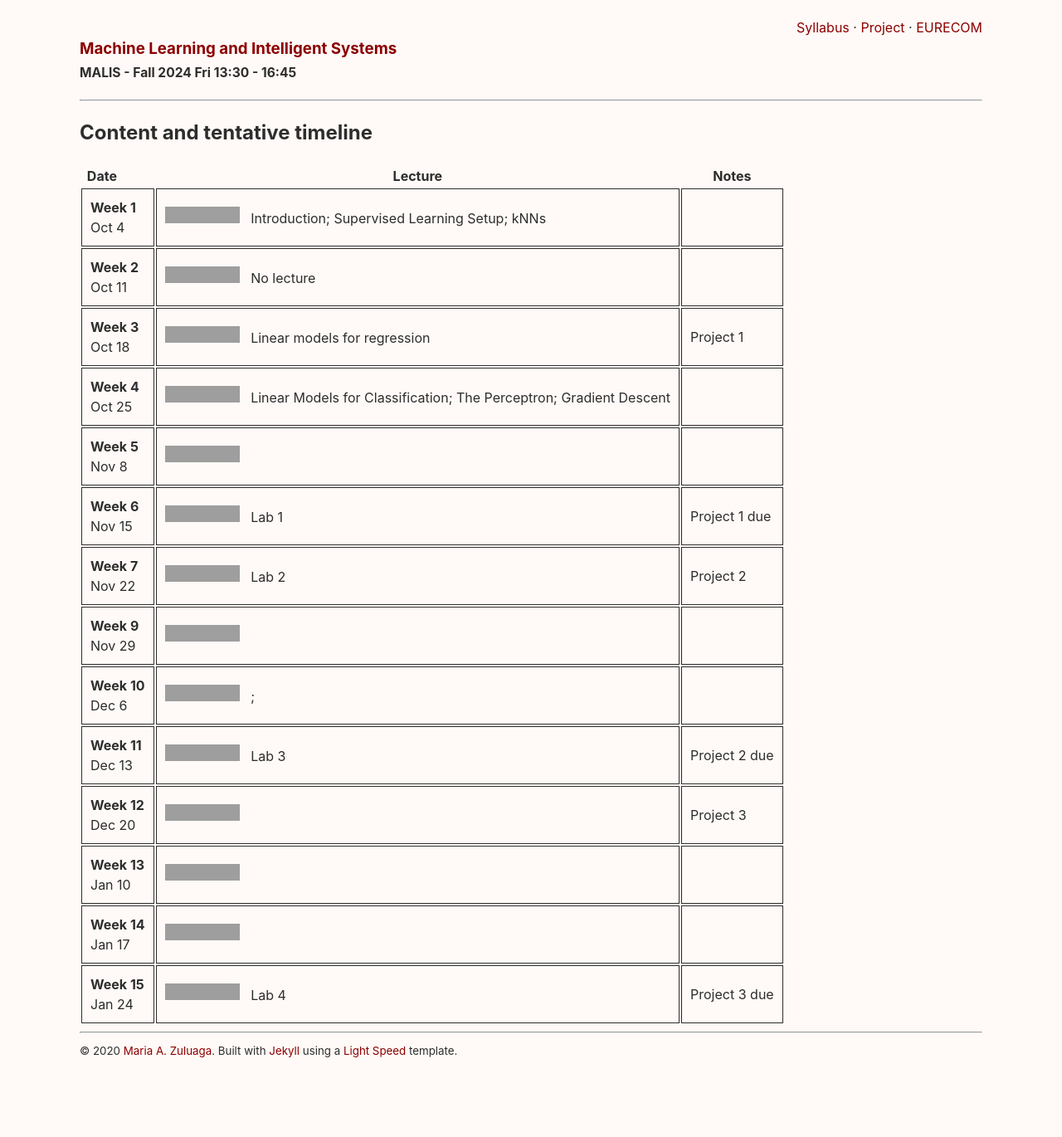
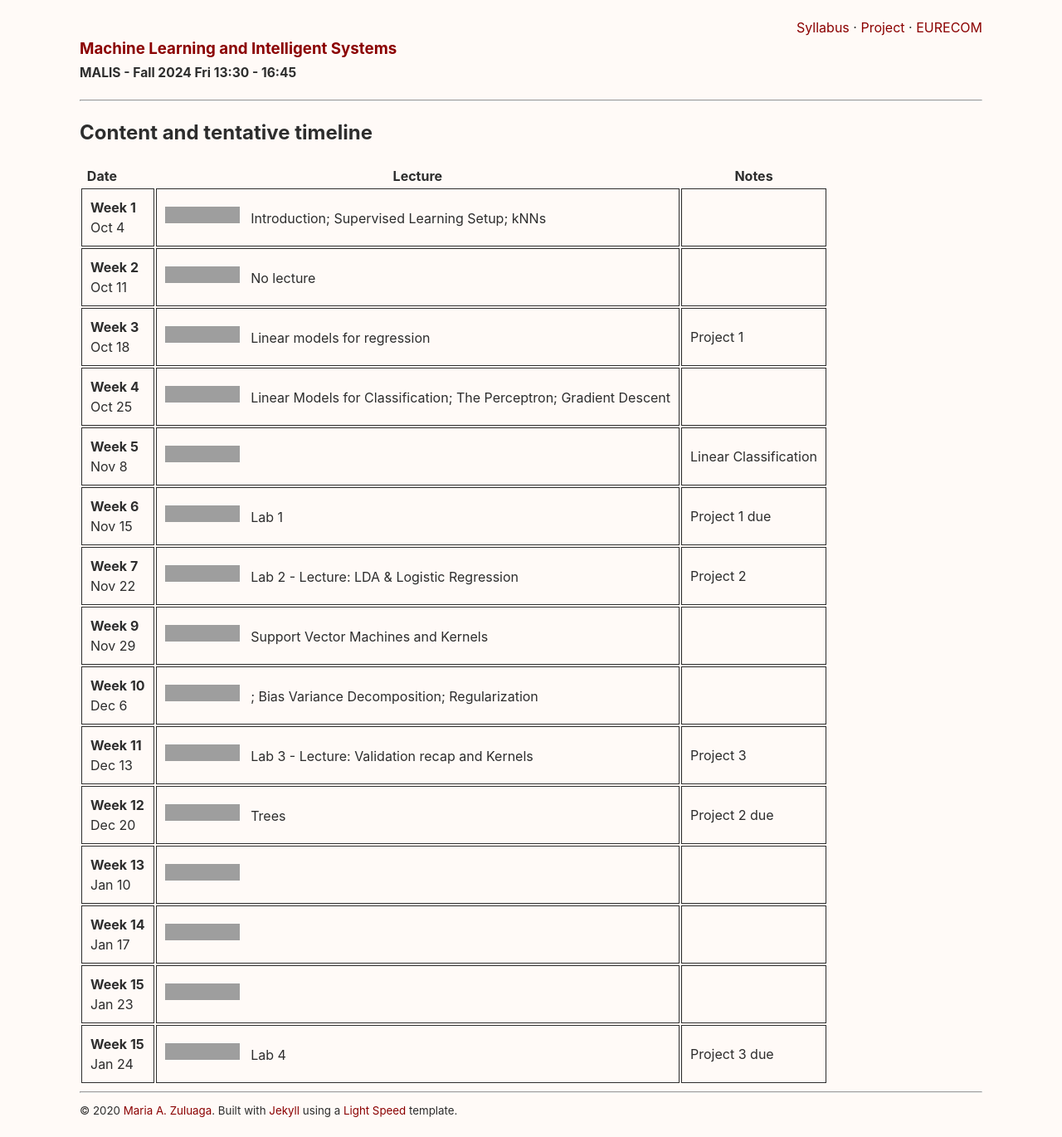
Before and after one commit to malis-course/malis-course.github.io, a Jekyll site: the page built from _pages/syllabus.md, in a window 1280 px wide. Shown: the whole page at 83% size. Built offline with Jekyll 4.4.1, drawn with Linux system fonts in a browser that asks for light colours; before the commit the page ends 1298 px from its top, so only the background shows below that; grey boxes are pictures that could not be loaded.

Commit message:
Calendar updated

```diff
--- a/_pages/syllabus.md
+++ b/_pages/syllabus.md
@@ -11,13 +11,14 @@ permalink: /syllabus
 | **Week 2** <br> Oct 11      | [![Generic badge](https://img.shields.io/badge/-Lecture-blue.svg)](https://shields.io/) &nbsp; No lecture     |    |
 | **Week 3** <br> Oct 18      | [![Generic badge](https://img.shields.io/badge/-Lecture-blue.svg)](https://shields.io/) &nbsp; Linear models for regression       |  Project 1  |
 | **Week 4** <br> Oct 25      |  [![Generic badge](https://img.shields.io/badge/-Lecture-blue.svg)](https://shields.io/) &nbsp; Linear Models for Classification; The Perceptron; Gradient Descent     |    |
-| **Week 5** <br> Nov 8      | [![Generic badge](https://img.shields.io/badge/-Lecture-blue.svg)](https://shields.io/) &nbsp;      |    |
+| **Week 5** <br> Nov 8      | [![Generic badge](https://img.shields.io/badge/-Lecture-blue.svg)](https://shields.io/) &nbsp;      |  Linear Classification  |
 | **Week 6** <br> Nov 15      |  [![Generic badge](https://img.shields.io/badge/-Lab Session-orange.svg)](https://shields.io/) &nbsp; Lab 1  |  Project 1 due    |
-| **Week 7** <br> Nov 22      |  [![Generic badge](https://img.shields.io/badge/-Lab Session-orange.svg)](https://shields.io/) &nbsp; Lab 2     | Project 2  |
-| **Week 9** <br> Nov 29      | [![Generic badge](https://img.shields.io/badge/-Lecture-blue.svg)](https://shields.io/) &nbsp;     |    |
-| **Week 10** <br> Dec 6      | [![Generic badge](https://img.shields.io/badge/-Lecture-blue.svg)](https://shields.io/) &nbsp; ;      |    |
-| **Week 11** <br> Dec 13      | [![Generic badge](https://img.shields.io/badge/-Lab Session-orange.svg)](https://shields.io/) &nbsp; Lab 3   |  Project 2 due  |
-| **Week 12** <br> Dec 20     | [![Generic badge](https://img.shields.io/badge/-Lecture-blue.svg)](https://shields.io/) &nbsp;      |  Project 3 |
+| **Week 7** <br> Nov 22      |  [![Generic badge](https://img.shields.io/badge/-Lab Session-orange.svg)](https://shields.io/) &nbsp; Lab 2 - Lecture: LDA & Logistic Regression    | Project 2  |
+| **Week 9** <br> Nov 29      | [![Generic badge](https://img.shields.io/badge/-Lecture-blue.svg)](https://shields.io/) &nbsp;  Support Vector Machines  and Kernels |    |
+| **Week 10** <br> Dec 6      | [![Generic badge](https://img.shields.io/badge/-Lecture-blue.svg)](https://shields.io/) &nbsp; ;   Bias Variance Decomposition; Regularization   |    |
+| **Week 11** <br> Dec 13      | [![Generic badge](https://img.shields.io/badge/-Lab Session-orange.svg)](https://shields.io/) &nbsp; Lab 3 - Lecture: Validation recap and Kernels  |  Project 3  |
+| **Week 12** <br> Dec 20     | [![Generic badge](https://img.shields.io/badge/-Lecture-blue.svg)](https://shields.io/) &nbsp;   Trees   |   Project 2 due |
 | **Week 13** <br> Jan 10      | [![Generic badge](https://img.shields.io/badge/-Lecture-blue.svg)](https://shields.io/) &nbsp;        |    |
 | **Week 14** <br> Jan 17      | [![Generic badge](https://img.shields.io/badge/-Lecture-blue.svg)](https://shields.io/) &nbsp;      |    |
+ **Week 15** <br> Jan 23      | [![Generic badge](https://img.shields.io/badge/-Lecture-blue.svg)](https://shields.io/) &nbsp;      |    |
 | **Week 15** <br> Jan 24      | [![Generic badge](https://img.shields.io/badge/-Lab Session-orange.svg)](https://shields.io/) &nbsp; Lab 4    | Project 3 due |
```
